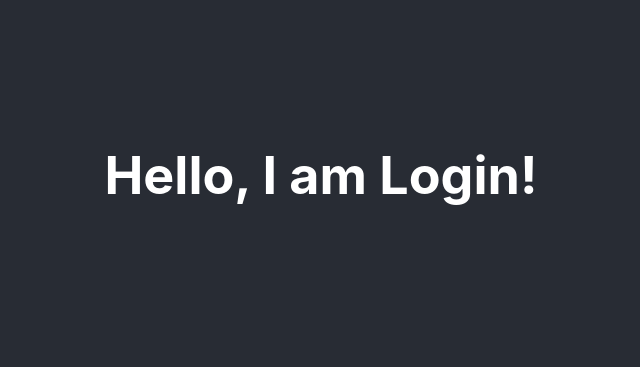
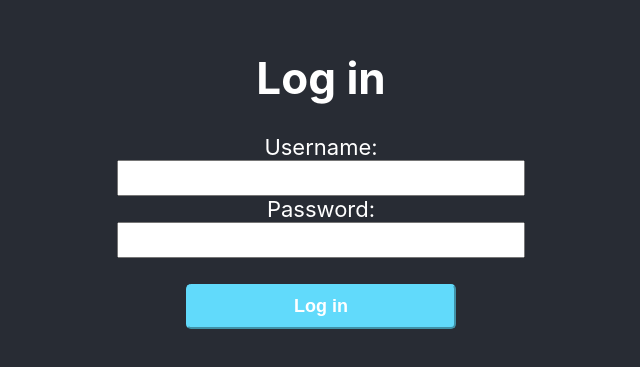
Before and after one commit to Meearlyam/IBA-courses-front, a React (Create React App) app: page / in a window 1280 px wide. Shown: the part 225-592 px from the top of the page, without its empty margins (319-959 px from the left). Built offline with nearby package versions, Linux system fonts and the light colour scheme; the HTML template or start-up script is replaced by a standard one.

Commit message:
fill in LogInComponent

```diff
--- a/src/App.css
+++ b/src/App.css
@@ -20,12 +20,28 @@
   flex-direction: column;
   align-items: center;
   justify-content: center;
-  font-size: calc(10px + 2vmin);
+  font-size: calc(10px + 1.5vmin);
   color: white;
 }
 
 .App-link {
   color: #61dafb;
+}
+
+.textfield {
+  height: 30px;
+  width: 30em;
+}
+
+.button {
+  background: #61dafb;
+  border-color: #61dafb;
+  border-radius: 5px;
+  height: 45px;
+  width: 15em;
+  color: white;
+  font-size: calc(10px + 1vmin);
+  font-weight: bolder;
 }
 
 @keyframes App-logo-spin {
--- a/src/components/LogInComponent.js
+++ b/src/components/LogInComponent.js
@@ -1,9 +1,34 @@
 import React from 'react';
 
 class LogInComponent extends React.Component {
+    constructor(props) {
+        super(props);
+        this.state = {
+            username: '',
+            password: ''
+        }
+    }
     render() {
         return(
-            <h1>Hello, I am Login!</h1>
+            <div>
+                <h1>Log in</h1>
+                <form>
+                    <label>Username:</label>
+                    <br/>
+                    <input className="textfield" type="text" onChange={(e, newUsername) =>
+                        this.setState({username:newUsername})}>
+                    </input>
+                    <br/>
+                    <label>Password: </label>
+                    <br/>
+                    <input className="textfield" type="password" onChange={(e, newPassword) =>
+                        this.setState({password:newPassword})}>
+                    </input>
+                    <br/><br/>
+                    <input className="button" type="submit" value="Log in"
+                           onClick={(e) => this.handleClick(e)}/>
+                </form>
+            </div>
         );
     }
 }
```
Also changed, not shown: package.json (+6 -1 lines), 1 other file (tests, documents, lock files or other folders).
